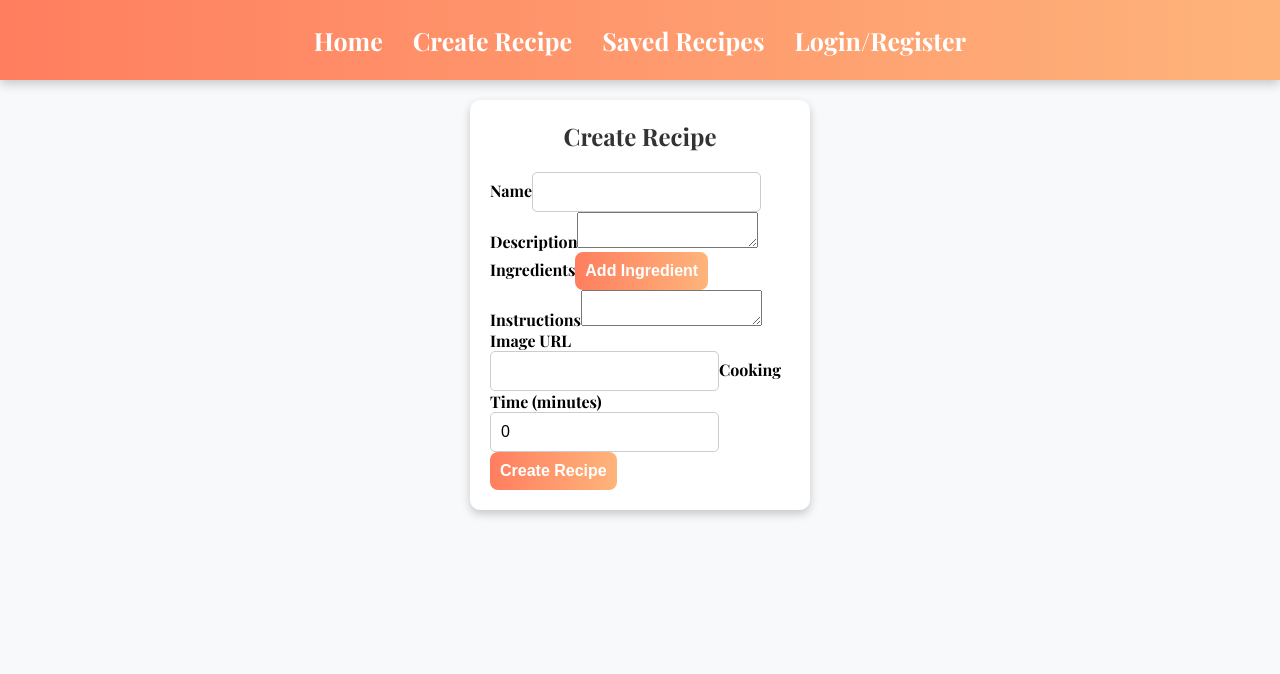
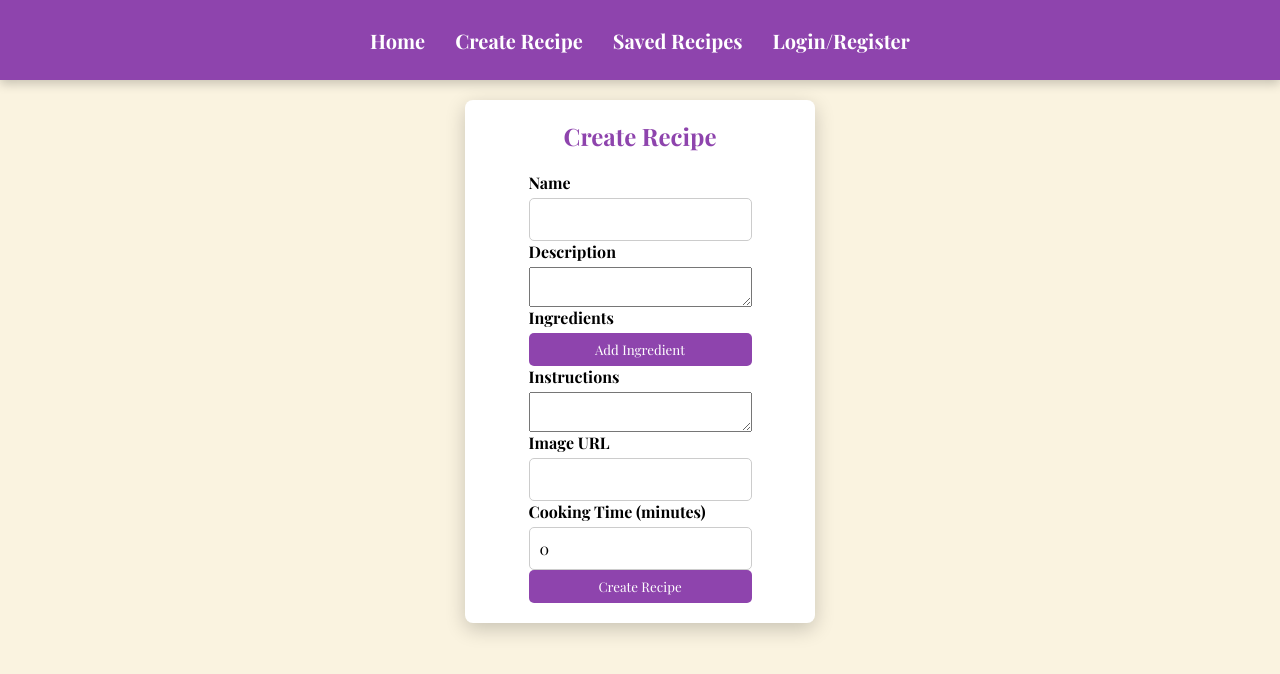
Before and after one commit to ShubhamJadhav12/Recipe-App, a React (Create React App) app in the folder client/: page /create-recipe in a window 1280 px wide. Shown: the top 674 px of the page. Built offline with nearby package versions, Linux system fonts and the light colour scheme.

Commit message:
Update App.css

```diff
--- a/client/src/App.css
+++ b/client/src/App.css
@@ -1,22 +1,23 @@
 @import url('https://fonts.googleapis.com/css2?family=Playfair+Display:wght@400;700&display=swap');
+
+* {
+  font-family: 'Playfair Display', serif;
+  box-sizing: border-box;
+}
 
 body {
   margin: 0;
   padding: 0;
-  font-family: 'Playfair Display', serif;
-  background-color: #f8f9fa;
-  animation: fadeIn 0.8s ease-in-out;
+  animation: fadeIn 1s ease-in-out;
+  background-color: #faf3e0;
 }
 
-/* Page Transition Animation */
 @keyframes fadeIn {
   from {
     opacity: 0;
-    transform: translateY(-10px);
   }
   to {
     opacity: 1;
-    transform: translateY(0);
   }
 }
 
@@ -25,45 +26,55 @@ body {
   flex-direction: column;
   justify-content: center;
   align-items: center;
-  font-family: 'Playfair Display', serif;
 }
 
-/* Navbar Styling */
+/* Navbar */
 .navbar {
   margin: 0;
   width: 100%;
   height: 80px;
-  background: linear-gradient(to right, #ff7e5f, #feb47b);
+  background-color: #8e44ad;
   display: flex;
   justify-content: center;
   align-items: center;
   color: white;
-  font-size: 22px;
+  text-decoration: none;
+  font-size: 24px;
   font-weight: bold;
-  box-shadow: 0px 4px 10px rgba(0, 0, 0, 0.2);
-  transition: all 0.3s ease-in-out;
+  box-shadow: 0 4px 10px rgba(0, 0, 0, 0.2);
+  animation: slideDown 1s ease-in-out;
+}
+
+@keyframes slideDown {
+  from {
+    transform: translateY(-100%);
+  }
+  to {
+    transform: translateY(0);
+  }
 }
 
 a {
   color: white;
   text-decoration: none;
   margin: 15px;
-  font-size: 25px;
-  transition: transform 0.3s ease-in-out;
+  font-size: 20px;
+  transition: transform 0.3s ease-in-out, border-bottom 0.3s ease-in-out;
 }
 
 a:hover {
   transform: scale(1.1);
-  border-bottom: 2px dotted red;
+  border-bottom: 2px dotted gold;
 }
 
-/* Auth Section */
+/* Auth Container */
 .auth {
   display: flex;
   justify-content: center;
   align-items: center;
   height: 100vh;
-  background-color: #f2f2f2;
+  background-color: #f5e6cc;
+  animation: fadeIn 1s ease-in-out;
 }
 
 .auth-container {
@@ -73,14 +84,25 @@ a:hover {
   align-items: center;
   padding: 20px;
   background-color: white;
-  border-radius: 10px;
-  box-shadow: 0px 4px 10px rgba(0, 0, 0, 0.2);
+  border-radius: 8px;
+  box-shadow: 0 5px 15px rgba(0, 0, 0, 0.2);
   margin: 20px;
   width: 400px;
-  animation: fadeIn 0.5s ease-in-out;
+  animation: zoomIn 0.5s ease-in-out;
 }
 
-/* Form Inputs */
+@keyframes zoomIn {
+  from {
+    transform: scale(0.8);
+    opacity: 0;
+  }
+  to {
+    transform: scale(1);
+    opacity: 1;
+  }
+}
+
+/* Form Group */
 .form-group {
   display: flex;
   flex-direction: column;
@@ -97,15 +119,9 @@ input {
   font-size: 16px;
   border-radius: 5px;
   border: 1px solid #ccc;
-  transition: all 0.3s ease-in-out;
 }
 
-input:focus {
-  border-color: #ff7e5f;
-  box-shadow: 0 0 8px rgba(255, 126, 95, 0.3);
-}
-
-/* Recipe Cards */
+/* Recipe Template */
 .create-recipe {
   display: flex;
   flex-direction: column;
@@ -113,18 +129,23 @@ input:focus {
   align-items: center;
   padding: 20px;
   background-color: white;
-  border-radius: 10px;
-  box-shadow: 0px 4px 10px rgba(0, 0, 0, 0.2);
+  border-radius: 8px;
+  box-shadow: 0 6px 20px rgba(0, 0, 0, 0.2);
   margin: 20px;
-  width: 300px;
-  transition: all 0.3s ease-in-out;
+  width: 350px;
+  transition: transform 0.3s ease-in-out;
 }
 
 .create-recipe:hover {
   transform: scale(1.05);
-  box-shadow: 0px 6px 15px rgba(0, 0, 0, 0.25);
 }
 
+.create-recipe form {
+  display: flex;
+  flex-direction: column;
+}
+
+/* Recipe List */
 ul {
   list-style: none;
   padding: 0;
@@ -135,65 +156,57 @@ ul {
 }
 
 li {
-  border: 1px solid black;
-  padding: 15px;
+  border: 1px solid #8e44ad;
+  padding: 10px;
   margin-bottom: 10px;
+  background-color: white;
   border-radius: 8px;
-  box-shadow: 0px 4px 10px rgba(0, 0, 0, 0.2);
-  transition: all 0.3s ease-in-out;
+  box-shadow: 0 5px 15px rgba(0, 0, 0, 0.15);
+  transition: transform 0.3s ease-in-out, box-shadow 0.3s ease-in-out;
 }
 
 li:hover {
-  transform: scale(1.03);
-  box-shadow: 0px 6px 15px rgba(0, 0, 0, 0.25);
+  transform: translateY(-5px);
+  box-shadow: 0 10px 20px rgba(0, 0, 0, 0.3);
 }
 
-/* Typography */
+/* Recipe Content */
 h2 {
   margin-top: 0;
-  font-size: 24px;
-  color: #333;
+  color: #8e44ad;
 }
 
-/* Image Styles */
 img {
   width: 100%;
-  max-width: 400px;
   height: auto;
-  border-radius: 10px;
-  transition: transform 0.3s ease-in-out;
+  margin-bottom: 10px;
+  border-radius: 5px;
 }
 
-img:hover {
-  transform: scale(1.05);
-}
-
-/* Paragraph Styling */
 p {
   max-width: 400px;
   font-size: 14px;
   display: -webkit-box;
-  -webkit-line-clamp: 3;
+  -webkit-line-clamp: 3; /* Limit to 3 lines */
   -webkit-box-orient: vertical;
   overflow: hidden;
   text-overflow: ellipsis;
   max-height: 6em;
+  color: #555;
 }
 
-/* Button Styles */
+/* Button */
 button {
-  padding: 10px;
+  padding: 8px;
   cursor: pointer;
-  border-radius: 8px;
-  background: linear-gradient(to right, #ff7e5f, #feb47b);
+  border-radius: 5px;
+  background-color: #8e44ad;
   color: white;
   border: none;
-  font-size: 16px;
-  font-weight: bold;
-  transition: all 0.3s ease-in-out;
+  transition: background-color 0.3s ease-in-out, transform 0.2s ease-in-out;
 }
 
 button:hover {
+  background-color: #6d3498;
   transform: scale(1.05);
-  box-shadow: 0px 4px 10px rgba(0, 0, 0, 0.2);
 }
```
